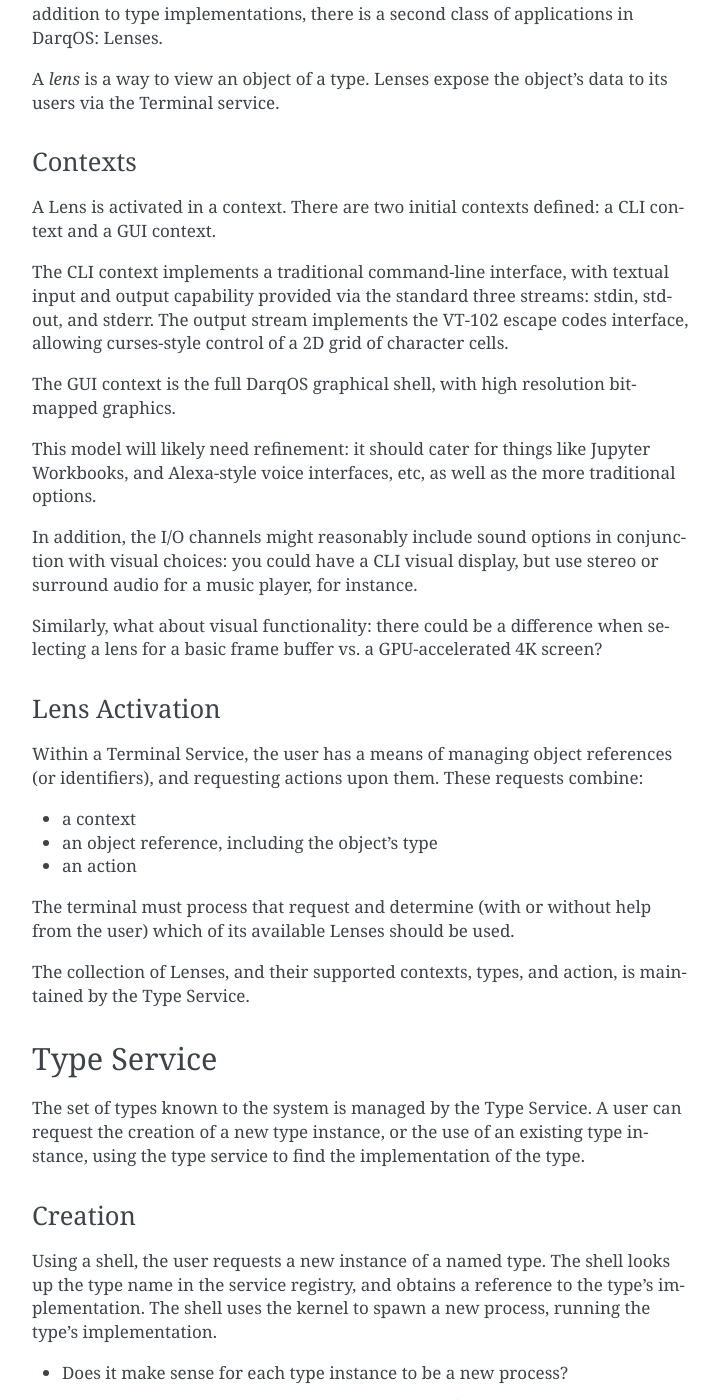
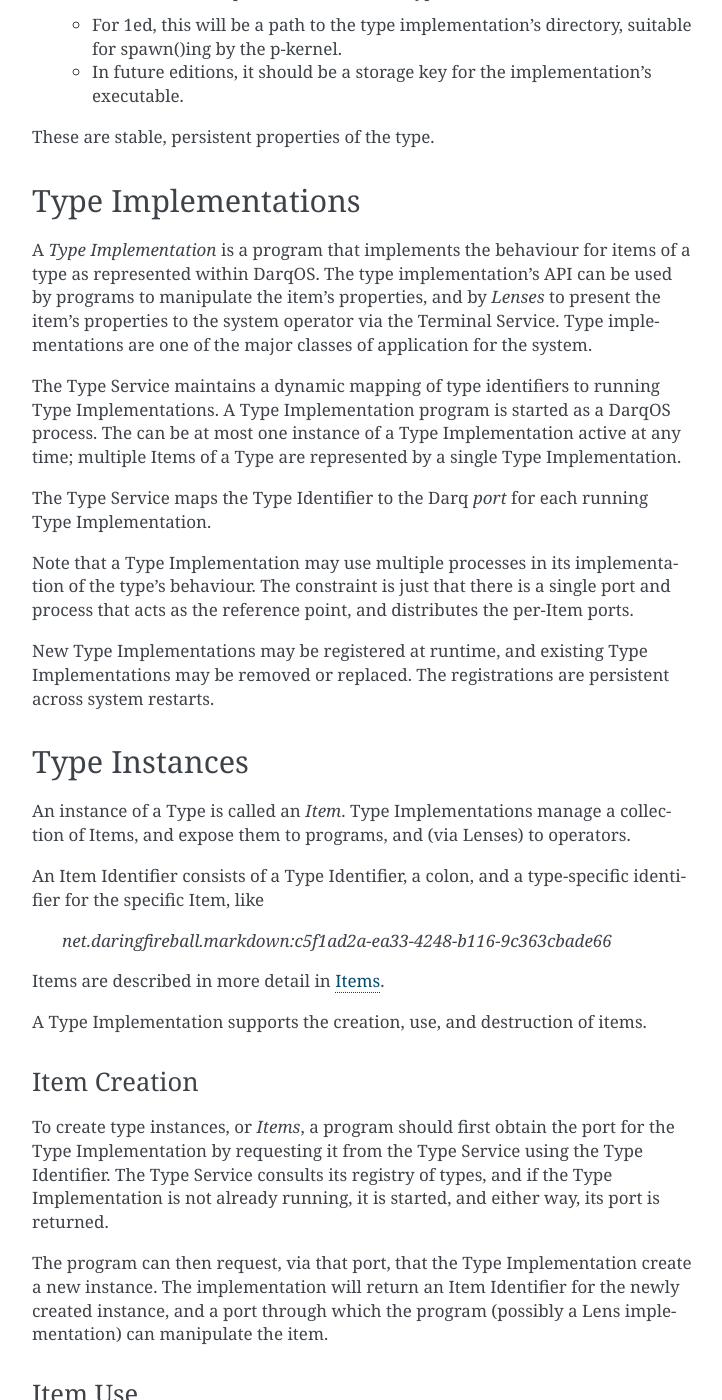
Before and after one commit to darqos/darqos, a Sphinx documentation site: the page built from doc/types.rst, in a window 1280 px wide and 1400 px high, scrolled down 1336 px. Shown: the whole window, without its empty margins (388-1110 px from the left). Built offline with Sphinx 7.4.7, drawn with Linux system fonts in a browser that asks for light colours; some of the changed text lies outside the part shown.

Commit message:
Lots of doc updates on types, items, and lenses.

```diff
--- /dev/null
+++ b/doc/code.rst
@@ -0,0 +1,103 @@
+
+Type Collection
+===============
+
+One fundamental decision is to separate Text / Document and Code as
+different types.  Document should encompass everything from a README to
+FrameMaker, and the fundamental behaviour should be that it is displayed
+immediately as it is edited.
+
+Code, on the other hand, undergoes a process of compilation or
+interpretation to generate some artifact.  The distinction is basically
+in the workflow, rather than the content (since a lot of the time,
+they’re both just an ordered collection of Unicode code points).
+
+The interesting point is Markdown (and thus, TeX, roff, etc), where the
+Document is produced as an artifact of the Code.
+
+One of the goals of M0 is to be able to create, show, and edit simple
+text documents.  That will require a simple text editor.  There’s some
+decisions to be made here:
+
+* What, if any, boundaries are there between eg. a basic, unformatted text
+  document and a complex FrameMaker-style book?
+* How does the system deal with:
+
+  * ASCII/Unicode text files?
+  * PDF documents?
+  * Microsoft Word?
+
+* In general, I think I’d like the approach to be one of importing via
+  translation to a native capability.  Which might, perhaps ideally, be
+  an implementation of an existing standard (de facto or de jure).
+
+That said, I don’t really want to be writing a Word-compatible document
+editor: I’ll need to find a way to leverage eg. LibreOffice.
+
+That aside, and for now, just considering a simple text editor, what is
+unique about this type implementation?
+
+* Single tool that understands the type:
+
+  * Creation
+  * Editing
+  * Diff and merge
+
+* I’d like to have the GUI be a layer that simply drives the type API.
+
+  * This implies that the API is available for programmatic access
+  * Which should include scripting
+  * So type implementations should be a library, with an API, and an
+    (optional?) GUI component that exposes the API to a terminal
+
+* These APIs should be discoverable, self-documenting, and have decent
+  consistency between different types.
+
+  * ie. something more like a Smalltalk class hierarchy than an existing
+    OS application.
+
+* This is not entirely dissimilar to Windows’ COM, I guess
+* This would mean that, eg.
+
+  * Anything you can do in the GUI, you can do from a script, using the
+    same tool and the same commands
+  * The GUI could reasonably have actions (menu items, etc) defined as
+    scripts/programs, and the user could easily alter or augment these
+    with their own action scripts/programs
+  * Which means I’ll need to figure out how such programs should be
+    written
+
+    * Which comes back to the unity of the ST80 experience
+
+      * Albeit with awful performance and image-management issues
+
+        * Both of which could probably be solved
+
+          * Am I trying to talk myself into writing this in Smalltalk?
+            Srsly?
+
+* Smalltalk, Lilith, Oberon, LISP machines …
+
+  * All had a unified language experience.
+  * Unix immediately split that into shell and C: why?  Historical
+    accident?
+
+Sub-types
+=========
+
+In some cases, it makes sense to have polymorphism for types.  The
+motivating example is paper books and e-books: both have similar
+metadata, but e-books have actual content in the storage service,
+while paper books have a physical location property.
+
+Depending on how collections end up being handled though, it might
+make sense for both types of books to be handled by a single
+collection, which kinda implies a base, parent type for both book
+sub-types.
+
+How is this to be handled within the type system?
+
+I think it's the case that Apple's UTI system has sub-types as well.
+They're not indicated in the naming, which suggests some additional
+information is stored about types: this could end up make a Type an
+object, which might get kinda meta.
--- a/doc/types.rst
+++ b/doc/types.rst
@@ -1,31 +1,57 @@
 Types
 =====
 
-Types, in the sense of MIME types and similar characterisations, are
-a fundamental aspect of DarqOS.  A Type describes an object or entity,
-classifying it by its properties and behaviour.  Types can be both
-general and specific, with a rich conformance model that allows
-generalisation of entire classes of entities.
+Types are a fundamental aspect of DarqOS.  A *Type* describes an
+*Item*, classifying it by its properties and behaviour.  Types can
+be both general and specific, with a rich conformance model that
+allows generalisation of entire classes of entities.
 
-Example types are: text document, PNG image, ZIP file, etc.
+Example types are: person, book, text document, PNG image, etc.
 
-Type Implementations
---------------------
+Strictly, a *type* is an abstract concept; the concrete artifacts
+are a *type identifier*, a *type description*, and a *type
+implementation*.
+
+Type Identifiers
+----------------
+
+A *type identifier* is a globally-unique, string identifier for a *type*
+concept.  Type identifiers are derived from IETF MIME types, and Apple's
+Uniform Type Identifiers, but do not conform to either of those
+specifications directly.
+
+A type identifier is
+
+  * A UTF-8 string
+  * May contain ASCII characters A-Za-z0-9, hyphen, dot, and any
+    Unicode codepoint over U+007f.
+    * Of note, that means it cannot contain a colon or a forward-slash.
+  * Must be less than 128 characters in length
+  * Typically have a dotted string format, eg. "public.item"
+
+The set of basic types described by Apple's Uniform Type Identifier system
+is used as the basis for DarqOS types.  That set is described in Apple's
+`System-Declared Uniform Type Identifiers <https://developer.apple.com/library/archive/documentation/Miscellaneous/Reference/UTIRef/Articles/System-DeclaredUniformTypeIdentifiers.html#//apple_ref/doc/uid/TP40009259-SW1>`_ document.
+
+Type Service
+------------
 
 Types are defined as part of the persistent state of the system.  This
 state is owned and managed by the Type Service.  Programs access the
-Type Service via an API in the usual way.
+Type Service via its port, registered with the p-kernel as "darq.type".
 
-A lot of the terminology here is adopted from Apple's Uniform Type
-system.
+The Type Service maintains four mappings:
 
-A *Type Implementation* is a program that provides actions for a type.
-Actions are things like *create*, *view* or *print*.  Type implementations
-are one of the major classes of application for the system.
+* Type identifier to type description
+* Type identifier to type implementation
+* Type identifier to active type implementation instance
+* Type identifier + context to zero or more lenses
+
+Type Descriptions
+-----------------
 
 Type descriptions consist of:
 
-* The type identifier (derived from Apple's UTI)
 * Zero or more other types to which this type conforms (to use the
   UTI terminology).  Note that this isn't a simple inheritance tree:
   types can conform to many other types.
@@ -33,228 +59,170 @@
 * Zero or more file extensions that indicate equivalence
 * An icon to represent instances of this type
 * A reference to the implementation for this type
-* An optional endpoint for an active instance of the type implementation
 
-When a Type Implementation is installed in the system, it registers itself
-with the Type Service.  This process creates the description entries for
-the type(s) that the program implements.  Uninstalling will remove the
-description.  All type implementations should support these operations.
+  * For 1ed, this will be a path to the type implementation's
+    directory, suitable for spawn()ing by the p-kernel.
+  * In future editions, it should be a storage key for the
+    implementation's executable.
 
-To create type instances, a program should invoke the Type Service,
-passing it a UTI type name.  The Type Service consults its registry of
-types.  If the type implementation is not already running, it is started.
-The Type Service then requests a new instance via the Type Implementation's
-API, and receives an object reference result that is passed back to the
-initiating program.
+These are stable, persistent properties of the type.
 
-Lens Implementations
+Type Implementations
 --------------------
 
-A type implementation provides the _behaviour_ of type instances:
+A *Type Implementation* is a program that implements the behaviour for
+items of a type as represented within DarqOS.  The type implementation's
+API can be used by programs to manipulate the item's properties, and by
+*Lenses* to present the item's properties to the system operator via the
+Terminal Service.  Type implementations are one of the major classes of
+application for the system.
+
+The Type Service maintains a dynamic mapping of type identifiers to
+running Type Implementations.  A Type Implementation program is started
+as a DarqOS process.  The can be at most one instance of a Type
+Implementation active at any time; multiple Items of a Type are
+represented by a single Type Implementation.
+
+The Type Service maps the Type Identifier to the Darq *port* for each
+running Type Implementation.
+
+Note that a Type Implementation may use multiple processes in its
+implementation of the type's behaviour.  The constraint is just that
+there is a single port and process that acts as the reference point,
+and distributes the per-Item ports.
+
+New Type Implementations may be registered at runtime, and existing
+Type Implementations may be removed or replaced.  The registrations
+are persistent across system restarts.
+
+Type Instances
+--------------
+
+An instance of a Type is called an *Item*.  Type Implementations
+manage a collection of Items, and expose them to programs, and (via
+Lenses) to operators.
+
+An Item Identifier consists of a Type Identifier, a colon, and a
+type-specific identifier for the specific Item, like
+
+  `net.daringfireball.markdown:c5f1ad2a-ea33-4248-b116-9c363cbade66`
+
+Items are described in more detail in `Items <item.rst>`_.
+
+A Type Implementation supports the creation, use, and destruction
+of items.
+
+Item Creation
+~~~~~~~~~~~~~
+
+To create type instances, or *Items*, a program should first obtain
+the port for the Type Implementation by requesting it from the Type
+Service using the Type Identifier.  The Type Service consults its
+registry of types, and if the Type Implementation is not already
+running, it is started, and either way, its port is returned.
+
+The program can then request, via that port, that the Type
+Implementation create a new instance.  The implementation will
+return an Item Identifier for the newly created instance, and a
+port through which the program (possibly a Lens implementation) can
+manipulate the item.
+
+Item Use
+~~~~~~~~
+
+An existing Item can be opened similarly: get the port for the
+Type Implementation from the Type Service, and then ask it to
+open the Item using its Item Identifier, and get a port that
+addresses the Type Implementation and the specific Item.
+
+Item Destruction
+~~~~~~~~~~~~~~~~
+
+A program may request that a Type Implementation destroy an Item.
+
+A fundamental characteristic of DarqOS is that items have lots of
+linkage and annotation throughout the system: metadata, index,
+history, etc, all enmesh items.  As a result, literal destruction
+of an item would cause either a rewriting of history, update of
+indexes, etc, or an acceptance of broken linkage.
+
+Consequently, Darq does not support destruction in the literal
+sense.  Instead, items may be marked as destroyed, but all the
+web of their existence remains.
+
+In some cases, where the storage requirements are large, two
+different approaches might be taken:
+
+* The item's content might be compressed, reducing storage
+  requirements, or off-loaded to long-term storage media.  Such
+  items may not be immediately accessible.
+* In extreme cases, the item's content might be replaced by
+  a "tombstone".  Then item can still be found, but attempts
+  to access it will return an error indicating that the
+  content is no longer maintained.
+
+This choice is made and implemented by the Type Implementation,
+and is not expected to be implemented in early editions.
+
+Lenses
+------
+
+A Type Implementation provides the *behaviour* of type instances:
 basically, the code.  It also determines how instances of the type
 are persisted (for example, using the storage service, or the knowledge
 base service).
 
-Access to objects' behaviour is via the IPC system.  The type implementation
+Access to an item's behaviour is via the IPC system.  The type implementation
 essentially exports an API for instances of the type, operating on specific
 instance data loaded from and saved to a persistence backend.
 
-But ... this is just the actual behaviour of the object: the "model" in
+But ... this is just the actual behaviour of the item: the "model" in
 MVC terms.  In addition to type implementations, there is a second class
-of applications in DarqOS: Lenses.
+of applications in DarqOS: *Lenses*.
 
-A *lens* is a way to view an object of a type.  Lenses expose the object's
-data to its users via the Terminal service.
+A *lens* is a way to use an item of a type.  For example, Lenses expose
+the item's data to its operators via the Terminal service.
 
 Contexts
-~~~~~~~~
+--------
 
-A Lens is activated in a context.  There are two initial contexts defined:
-a CLI context and a GUI context.
+A Lens is activated in a *Context*.  There is initially only one context
+defined: the Terminal context.
 
-The CLI context implements a traditional command-line interface, with
-textual input and output capability provided via the standard three
-streams: stdin, stdout, and stderr.  The output stream implements the
-VT-102 escape codes interface, allowing curses-style control of a 2D
-grid of character cells.
+The Terminal context is the full DarqOS graphical shell, with high
+resolution bit-mapped graphics, a keyboard, a pointer, a set of
+pointer-relative actions (clicks), mono audio input, and stereo
+audio output.
 
-The GUI context is the full DarqOS graphical shell, with high resolution
-bit-mapped graphics.
-
-This model will likely need refinement: it should cater for things like
-Jupyter Workbooks, and Alexa-style voice interfaces, etc, as well as the
-more traditional options.
-
-In addition, the I/O channels might reasonably include sound options in
-conjunction with visual choices: you could have a CLI visual display, but
-use stereo or surround audio for a music player, for instance.
-
-Similarly, what about visual functionality: there could be a difference
-when selecting a lens for a basic frame buffer vs. a GPU-accelerated 4K
-screen?
+Additional contexts might be added in future, including things like
+Jupyter Workbooks, Alexa-style voice interfaces, etc.
 
 Lens Activation
-~~~~~~~~~~~~~~~
+---------------
 
-Within a Terminal Service, the user has a means of managing object
-references (or identifiers), and requesting actions upon them.  These
-requests combine:
+Within a Terminal Service, the user has several means of managing
+Item Identifiers, and requesting actions upon them.  These requests
+combine:
 
-* a context
-* an object reference, including the object's type
-* an action
+* a Context
+* an Item Identifier (which includes the item's Typa Identifier), and,
+* an action.
 
 The terminal must process that request and determine (with or without
 help from the user) which of its available Lenses should be used.
 
-The collection of Lenses, and their supported contexts, types, and action,
+The collection of Lenses, and their supported types and contexts,
 is maintained by the Type Service.
-
-Type Service
-------------
-
-The set of types known to the system is managed by the Type Service.
-A user can request the creation of a new type instance, or the use of an
-existing type instance, using the type service to find the implementation
-of the type.
-
-Creation
-~~~~~~~~
-
-Using a shell, the user requests a new instance of a named type.  The
-shell looks up the type name in the service registry, and obtains a
-reference to the type's implementation.  The shell uses the kernel
-to spawn a new process, running the type's implementation.
-
-* Does it make sense for each type instance to be a new process?
-
-  * Perhaps one process could manage many different type instances?
-    eg. consider displayed text documents, or HTML documents, etc
-  * Maybe it should be up to the type implementation to determine
-    what resources it requires?
-  * So perhaps a type _factory_ should exist, and be asked to create
-    a new instance?
-
-Use
-~~~
-
-For a pre-existing object, discovered through the object selector,
-its type should be available via metadata.  In this case, it's still
-necessary to create a new type instance, but it should be
-initialised from the storage server with the pre-existing content.
-
-This is another variant of the type factory.
-
-Type Collection
-===============
-
-One fundamental decision is to separate Text / Document and Code as
-different types.  Document should encompass everything from a README to
-FrameMaker, and the fundamental behaviour should be that it is displayed
-immediately as it is edited.
-
-Code, on the other hand, undergoes a process of compilation or
-interpretation to generate some artifact.  The distinction is basically
-in the workflow, rather than the content (since a lot of the time,
-they’re both just an ordered collection of Unicode code points).
-
-The interesting point is Markdown (and thus, TeX, roff, etc), where the
-Document is produced as an artifact of the Code.
-
-One of the goals of M0 is to be able to create, show, and edit simple
-text documents.  That will require a simple text editor.  There’s some
-decisions to be made here:
-
-* What, if any, boundaries are there between eg. a basic, unformatted text
-  document and a complex FrameMaker-style book?
-* How does the system deal with:
-
-  * ASCII/Unicode text files?
-  * PDF documents?
-  * Microsoft Word?
-
-* In general, I think I’d like the approach to be one of importing via
-  translation to a native capability.  Which might, perhaps ideally, be
-  an implementation of an existing standard (de facto or de jure).
-
-That said, I don’t really want to be writing a Word-compatible document
-editor: I’ll need to find a way to leverage eg. LibreOffice.
-
-That aside, and for now, just considering a simple text editor, what is
-unique about this type implementation?
-
-* Single tool that understands the type:
-
-  * Creation
-  * Editing
-  * Diff and merge
-
-* I’d like to have the GUI be a layer that simply drives the type API.
-
-  * This implies that the API is available for programmatic access
-  * Which should include scripting
-  * So type implementations should be a library, with an API, and an
-    (optional?) GUI component that exposes the API to a terminal
-
-* These APIs should be discoverable, self-documenting, and have decent
-  consistency between different types.
-
-  * ie. something more like a Smalltalk class hierarchy than an existing
-    OS application.
-
-* This is not entirely dissimilar to Windows’ COM, I guess
-* This would mean that, eg.
-
-  * Anything you can do in the GUI, you can do from a script, using the
-    same tool and the same commands
-  * The GUI could reasonably have actions (menu items, etc) defined as
-    scripts/programs, and the user could easily alter or augment these
-    with their own action scripts/programs
-  * Which means I’ll need to figure out how such programs should be
-    written
-
-    * Which comes back to the unity of the ST80 experience
-
-      * Albeit with awful performance and image-management issues
-
-        * Both of which could probably be solved
-
-          * Am I trying to talk myself into writing this in Smalltalk?
-            Srsly?
-
-* Smalltalk, Lilith, Oberon, LISP machines …
-
-  * All had a unified language experience.
-  * Unix immediately split that into shell and C: why?  Historical
-    accident?
-
-Sub-types
-=========
-
-In some cases, it makes sense to have polymorphism for types.  The
-motivating example is paper books and e-books: both have similar
-metadata, but e-books have actual content in the storage service,
-while paper books have a physical location property.
-
-Depending on how collections end up being handled though, it might
-make sense for both types of books to be handled by a single
-collection, which kinda implies a base, parent type for both book
-sub-types.
-
-How is this to be handled within the type system?
-
-I think it's the case that Apple's UTI system has sub-types as well.
-They're not indicated in the naming, which suggests some additional
-information is stored about types: this could end up make a Type an
-object, which might get kinda meta.
 
 References
 ==========
 
-https://developer.android.com/guide/components/intents-common
-https://developer.android.com/guide/components/intents-filters
-https://developer.android.com/reference/android/content/Intent
-
-https://developer.apple.com/documentation/uniformtypeidentifiers
-https://developer.apple.com/documentation/uniformtypeidentifiers/defining_file_and_data_types_for_your_app
-https://developer.apple.com/documentation/uniformtypeidentifiers/uttype
+* https://en.wikipedia.org/wiki/Uniform_Type_Identifier
+* https://developer.android.com/guide/components/intents-common
+* https://developer.android.com/guide/components/intents-filters
+* https://developer.android.com/reference/android/content/Intent
+* https://developer.apple.com/documentation/uniformtypeidentifiers
+* https://developer.apple.com/documentation/uniformtypeidentifiers/defining_file_and_data_types_for_your_app
+* https://developer.apple.com/documentation/uniformtypeidentifiers/uttype
+* https://developer.apple.com/library/archive/documentation/FileManagement/Conceptual/understanding_utis/understand_utis_intro/understand_utis_intro.html
+* https://developer.apple.com/library/archive/documentation/Miscellaneous/Reference/UTIRef/Articles/System-DeclaredUniformTypeIdentifiers.html
```
Also changed, not shown: doc/object.rst (+33 -35 lines).
